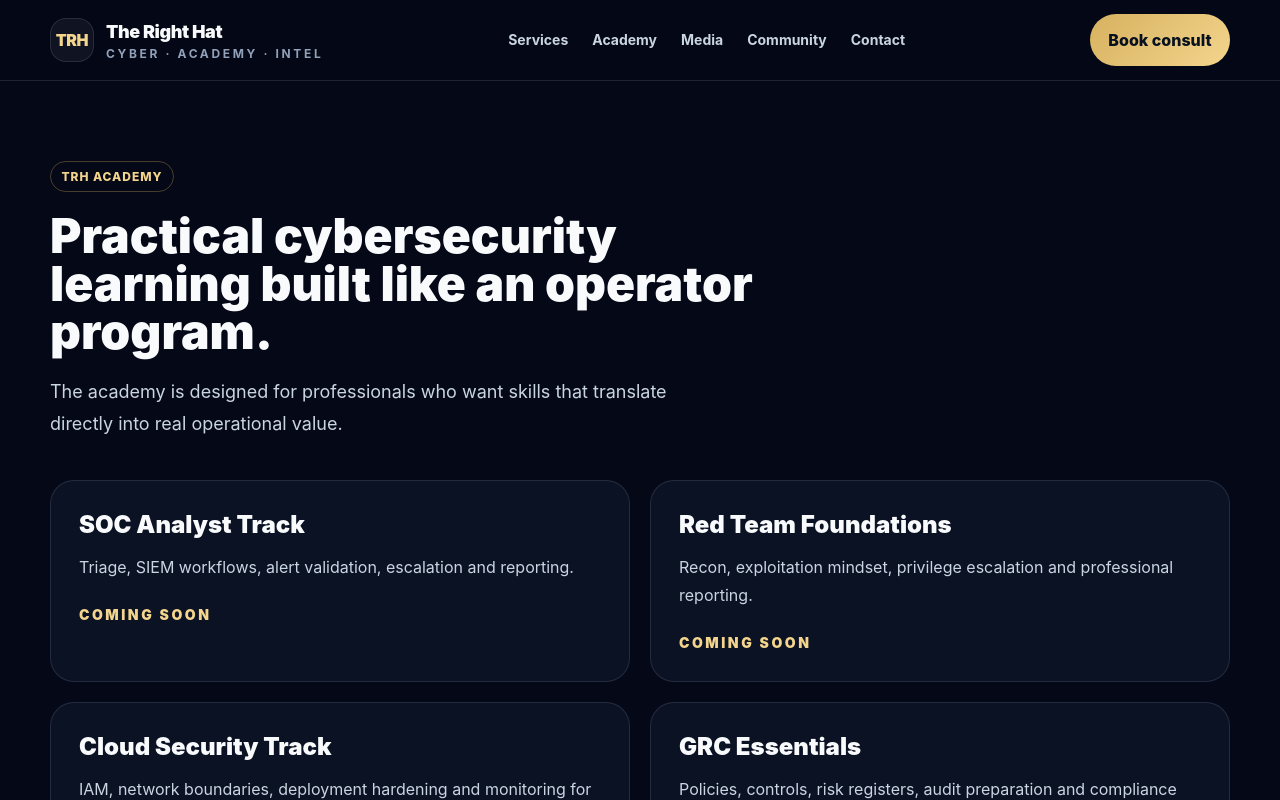
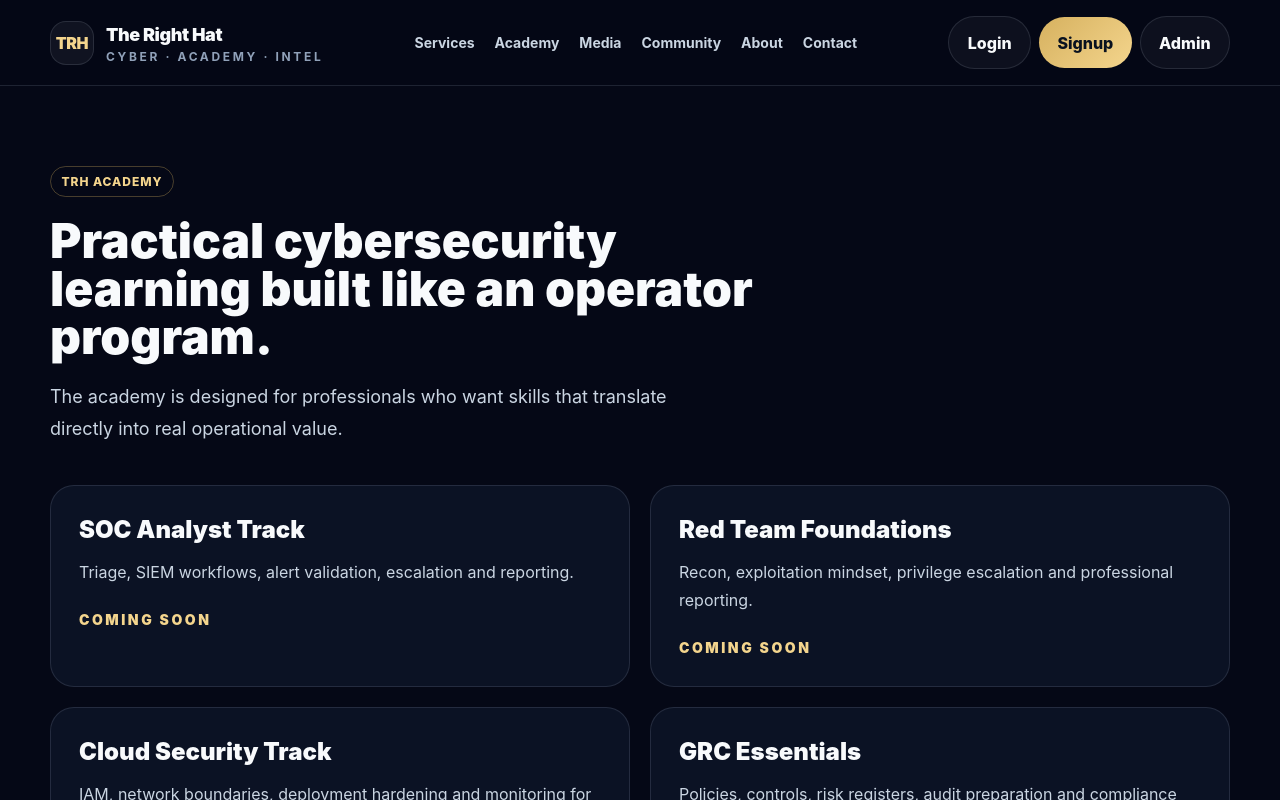
Before and after one commit to SeeDev-K/The-Right-Hat, a Next.js app: page /academy in a window 1280 px wide. Shown: the top 800 px of the page. Built offline with nearby package versions, Linux system fonts and the light colour scheme.

Commit message:
fix: expose signup login and admin in main navigation

```diff
--- a/app/layout.tsx
+++ b/app/layout.tsx
@@ -20,7 +20,14 @@ const nav = [
   ['Academy', '/academy'],
   ['Media', '/media'],
   ['Community', '/community'],
+  ['About', '/about'],
   ['Contact', '/contact'],
+]
+
+const authNav = [
+  ['Login', '/login'],
+  ['Signup', '/signup'],
+  ['Admin', '/admin'],
 ]
 
 export default function RootLayout({ children }: { children: React.ReactNode }) {
@@ -28,22 +35,24 @@ export default function RootLayout({ children }: { children: React.ReactNode })
     <html lang="en">
       <body>
         <header className="sticky top-0 z-50 border-b border-[var(--border)] bg-[#050816]/90 backdrop-blur-xl">
-          <div className="container flex h-20 items-center justify-between">
+          <div className="container flex min-h-20 flex-wrap items-center justify-between gap-4 py-4">
             <Link href="/" className="flex items-center gap-3 font-black tracking-tight">
               <span className="grid h-11 w-11 place-items-center rounded-2xl border border-[var(--border)] bg-white/5 text-[var(--gold-soft)]">TRH</span>
               <span className="leading-tight"><span className="block text-lg">The Right Hat</span><span className="block text-xs font-bold uppercase tracking-[.22em] text-slate-400">Cyber · Academy · Intel</span></span>
             </Link>
-            <nav className="hidden items-center gap-6 text-sm font-bold text-slate-300 md:flex">
+            <nav className="flex flex-wrap items-center gap-3 text-sm font-bold text-slate-300 md:gap-5">
               {nav.map(([label, href]) => <Link key={href} href={href} className="hover:text-[var(--gold-soft)]">{label}</Link>)}
             </nav>
-            <Link href="/contact" className="btn btn-primary hidden md:inline-flex">Book consult</Link>
+            <div className="flex flex-wrap items-center gap-2">
+              {authNav.map(([label, href]) => <Link key={href} href={href} className={label === 'Signup' ? 'btn btn-primary' : 'btn btn-ghost'}>{label}</Link>)}
+            </div>
           </div>
         </header>
         {children}
         <footer className="border-t border-[var(--border)] py-10 text-sm text-slate-400">
           <div className="container grid gap-6 md:grid-cols-[1fr_auto] md:items-center">
             <div><strong className="block text-base text-white">TRH — The Right Hat</strong><span>Premium cybersecurity, training, intelligence and community operations.</span></div>
-            <div className="flex flex-wrap gap-4"><Link href="/privacy">Privacy</Link><Link href="/tos">Legal</Link><Link href="/security">Security</Link><Link href="/admin">Admin</Link></div>
+            <div className="flex flex-wrap gap-4"><Link href="/privacy">Privacy</Link><Link href="/tos">Legal</Link><Link href="/security">Security</Link><Link href="/signup">Signup</Link><Link href="/login">Login</Link><Link href="/account">Account</Link><Link href="/admin">Admin</Link></div>
           </div>
         </footer>
         {process.env.NODE_ENV === 'production' && <Analytics />}
```
